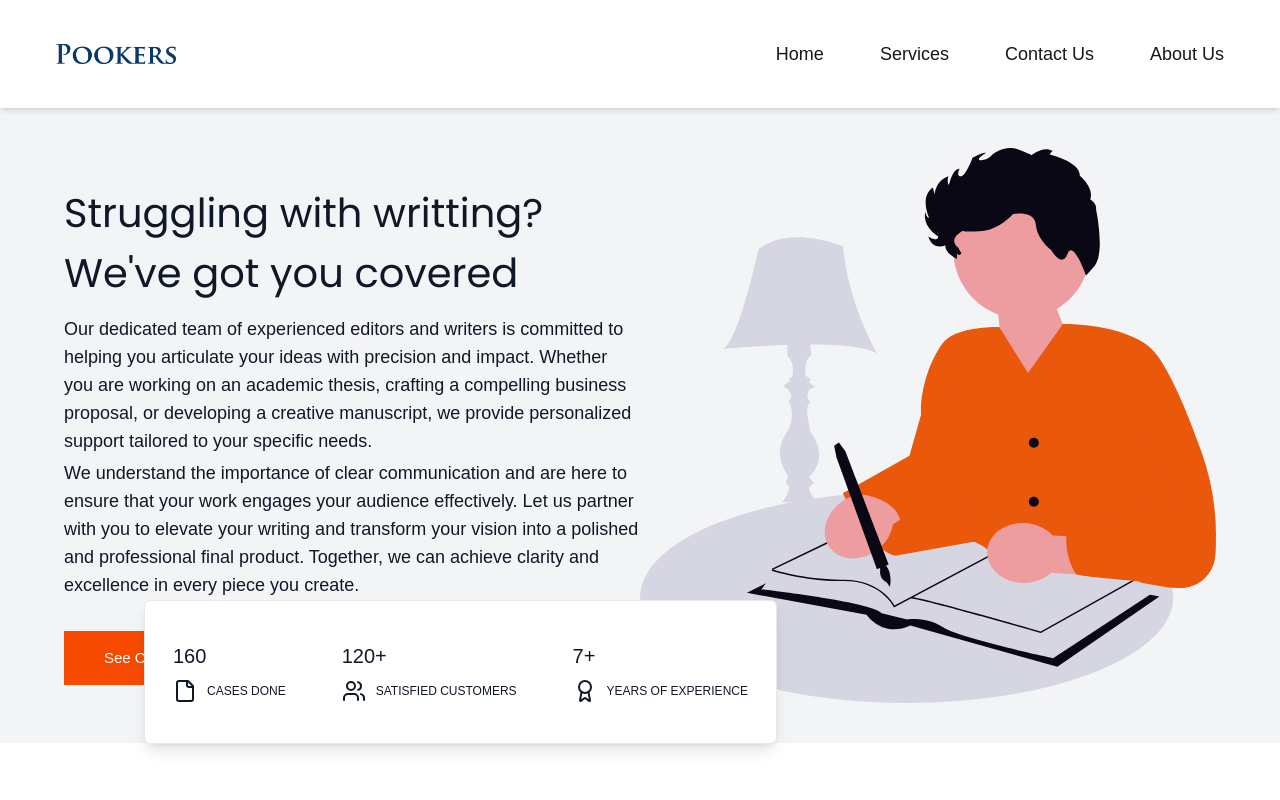
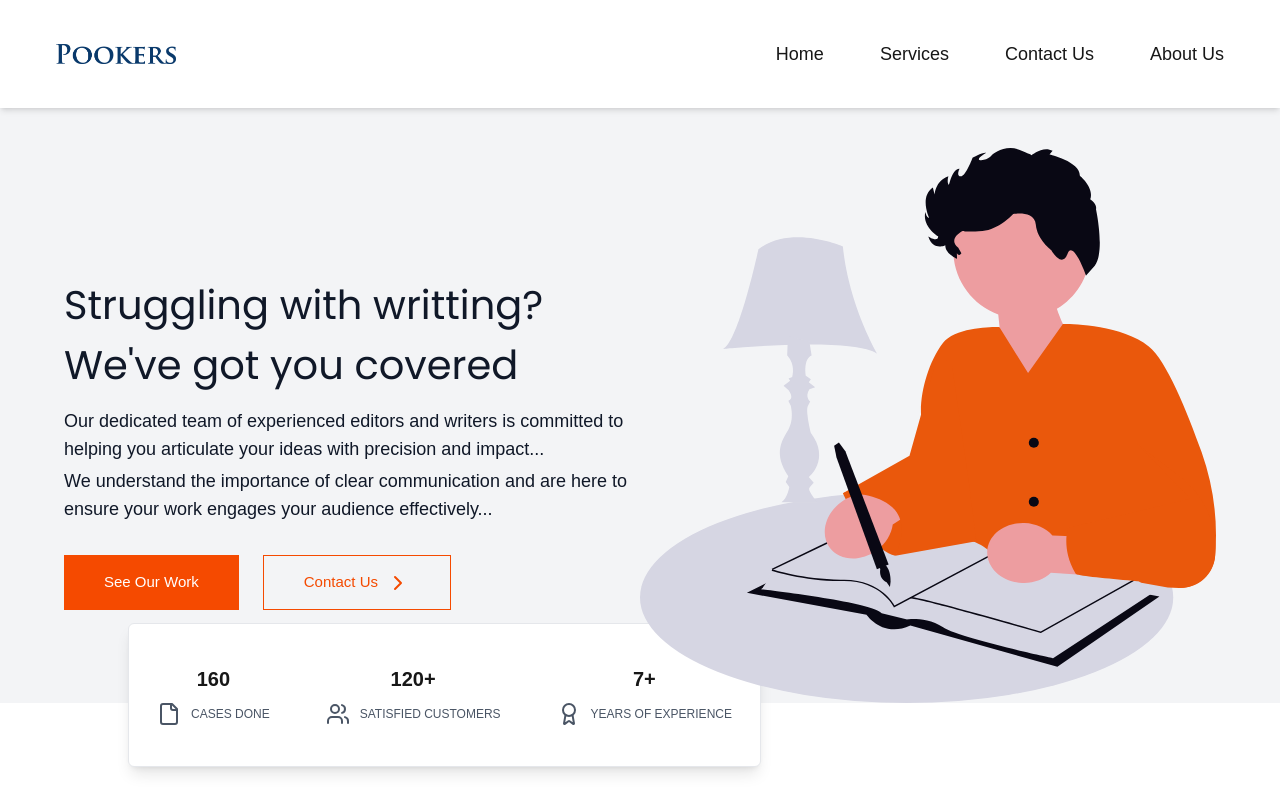
Before and after one commit to Jaycode01/pookers, a Next.js app: page / in a window 1280 px wide. Shown: the top 800 px of the page. Built offline with nearby package versions, Linux system fonts and the light colour scheme; a web font is replaced by a local one.

Commit message:
had some "absolute" error for the indexed box for credibility

```diff
--- a/src/components/hero.tsx
+++ b/src/components/hero.tsx
@@ -5,25 +5,23 @@ import { Award, ChevronRight, File, Users } from "lucide-react";
 export default function Hero() {
   return (
     <>
-      <div className="flex flex-col md:flex-row justify-between bg-gray-100 px-[2.5%] md:px-[5%] py-0  md:py-10 text-gray-900 w-full">
+      {/* Hero Section */}
+      <div className="bg-gray-100 px-[2.5%] md:px-[5%] py-10 text-gray-900 w-full pb-20 md:pb-0">
+        <div className="flex flex-col md:flex-row justify-between items-center">
+          {/* Left Text Block */}
           <div className="w-full md:w-1/2 flex flex-col gap-3 pt-5 md:pt-[3%]">
             <h1 className="text-[30px] md:text-[40px] font-poppins">
               Struggling with writting? {`We've`} got you covered
             </h1>
             <div className="text-[15px] md:text-lg flex flex-col gap-1">
               <p>
-              Our dedicated team of experienced editors and writers is committed
-              to helping you articulate your ideas with precision and impact.
-              Whether you are working on an academic thesis, crafting a
-              compelling business proposal, or developing a creative manuscript,
-              we provide personalized support tailored to your specific needs.
+                Our dedicated team of experienced editors and writers is
+                committed to helping you articulate your ideas with precision
+                and impact...
               </p>
               <p>
                 We understand the importance of clear communication and are here
-              to ensure that your work engages your audience effectively. Let us
-              partner with you to elevate your writing and transform your vision
-              into a polished and professional final product. Together, we can
-              achieve clarity and excellence in every piece you create.
+                to ensure your work engages your audience effectively...
               </p>
             </div>
             <div className="flex flex-row gap-6 mt-5">
@@ -42,34 +40,42 @@ export default function Hero() {
               </button>
             </div>
           </div>
-        <div className="w-1/2 flex items-center justify-center mt-7 md:mt-0">
+
+          {/* Hero Image */}
+          <div className="w-full md:w-1/2 flex items-center justify-center mt-7 md:mt-0">
             <Image src={Photo_Hero} alt="hero image for pookers" width={650} />
           </div>
-        {/* Creditibility box/container */}
-        <div className="absolute z-20 bg-white w-[95%] md:w-fit mx-auto shadow-lg border border-gray-200 top-[80%] md:top-[75%] py-5 md:py-10 px-5 md:px-7 flex md:flex-row items-center justify-center gap-7 md:gap-14 rounded-md ml-0 md:ml-20">
-          <div className="flex flex-col gap-2">
-            <p className="text-[20px]">160</p>
-            <p className="flex flex-row items-center gap-2.5 uppercase text-[12px]">
+        </div>
+      </div>
+
+      {/*  Credibility Section*/}
+      <div
+        className="z-20 bg-white w-[90%] md:w-fit ml-[5%] md:ml-[10%] shadow-lg border border-gray-200
+          py-5 md:py-10 px-5 md:px-7 flex flex-row  justify-start
+          gap-7 md:gap-14 rounded-md -mt-14 md:-mt-20"
+      >
+        <div className="flex flex-col gap-2 items-center">
+          <p className="text-[20px] font-semibold">160</p>
+          <p className="flex flex-row items-center gap-2.5 uppercase text-[12px] text-gray-600">
             <File />
             <span>cases done</span>
           </p>
         </div>
-          <div className="flex flex-col gap-2">
-            <p className="text-[20px]">120+</p>
-            <p className="flex flex-row items-center gap-2.5 uppercase text-[12px]">
+        <div className="flex flex-col gap-2 items-center">
+          <p className="text-[20px] font-semibold">120+</p>
+          <p className="flex flex-row items-center gap-2.5 uppercase text-[12px] text-gray-600">
             <Users />
             <span>satisfied customers</span>
           </p>
         </div>
-          <div className="flex flex-col gap-2">
-            <p className="text-[20px]">7+</p>
-            <p className="flex flex-row items-center gap-2.5 uppercase text-[12px]">
+        <div className="flex flex-col gap-2 items-center">
+          <p className="text-[20px] font-semibold">7+</p>
+          <p className="flex flex-row items-center gap-2.5 uppercase text-[12px] text-gray-600">
             <Award />
             <span>years of experience</span>
           </p>
         </div>
       </div>
-      </div>
     </>
   );
 }
--- a/src/components/marquee.tsx
+++ b/src/components/marquee.tsx
@@ -21,7 +21,7 @@ const marqueeTexts = [
 
 export default function Marquee() {
   return (
-    <div className="bg-white pt-9">
+    <div className="bg-white">
       <div className="relative overflow-hidden bg-white py-7 md:py-14 mt-10">
         <div className="pointer-events-none absolute left-0 top-0 h-full w-16 z-10 bg-gradient-to-r from-gray-200 to-transparent" />
         <div className="pointer-events-none absolute right-0 top-0 h-full w-16 z-10 bg-gradient-to-l from-gray-200 to-transparent" />
```
Lines whose indentation alone changed are shown as unchanged.
